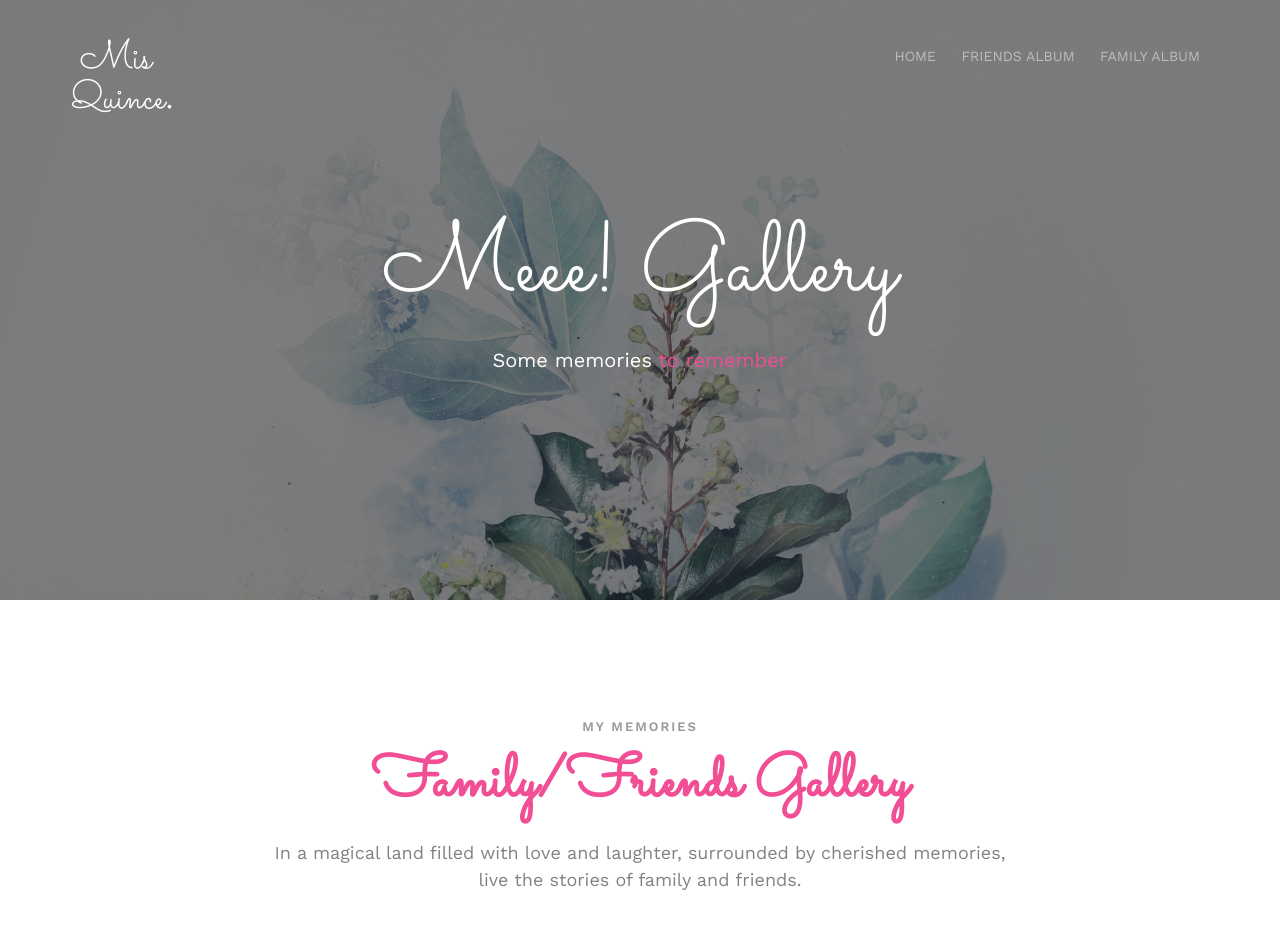
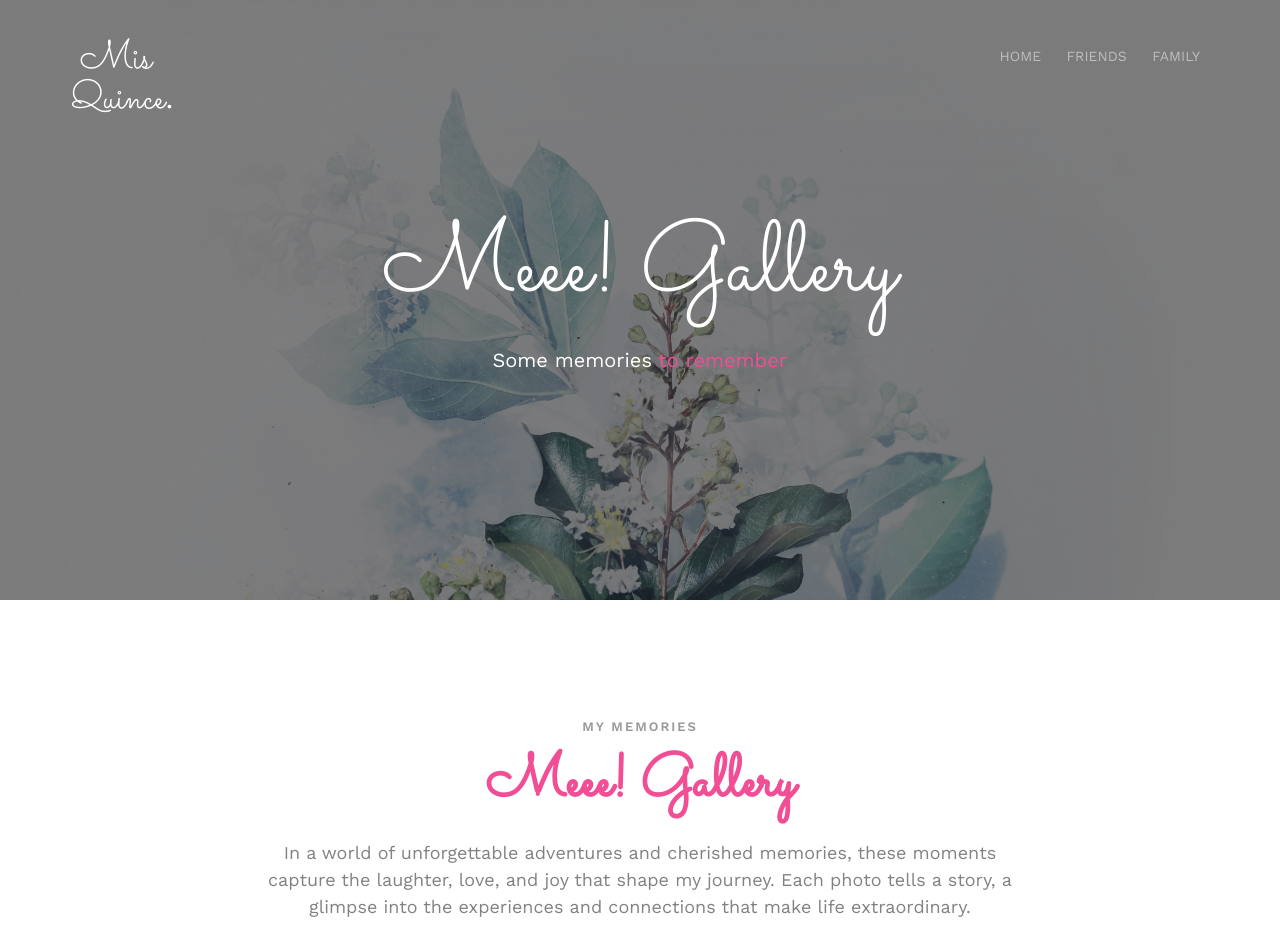
Before and after one commit to cheiss02/invite, a plain HTML site: page about.html in a window 1280 px wide. Shown: the top 952 px of the page. Drawn offline with nearby package versions, Linux system fonts and the light colour scheme; files whose address does not match are found by name.

Commit message:
Updated gallery layout and styles

```diff
--- a/about.html
+++ b/about.html
@@ -79,8 +79,8 @@
 				<div class="col-xs-10 text-right menu-1">
 					<ul>
 						<li><a href="index.html">Home</a></li>
-						<li><a href="contact">Friends Album</a></li>
-						<li><a href="gallery.html">Family Album</a></li>
+						<li><a href="contact.html">Friends</a></li>
+						<li><a href="gallery.html">Family</a></li>
 
 					</ul>
 				</div>
@@ -110,8 +110,8 @@
 			<div class="row">
 				<div class="col-md-8 col-md-offset-2 text-center fh5co-heading animate-box">
 					<span>My Memories</span>
-					<h2>Family/Friends Gallery</h2>
-					<p>In a magical land filled with love and laughter, surrounded by cherished memories, live the stories of family and friends.</p>
+					<h2>Meee! Gallery</h2>
+					<p>In a world of unforgettable adventures and cherished memories, these moments capture the laughter, love, and joy that shape my journey. Each photo tells a story, a glimpse into the experiences and connections that make life extraordinary.</p>
 				</div>
 			</div>
 			<div class="row row-bottom-padded-md">
```
Also changed, not shown: contact.html (+4 -4 lines), gallery.html (+3 -3 lines).
